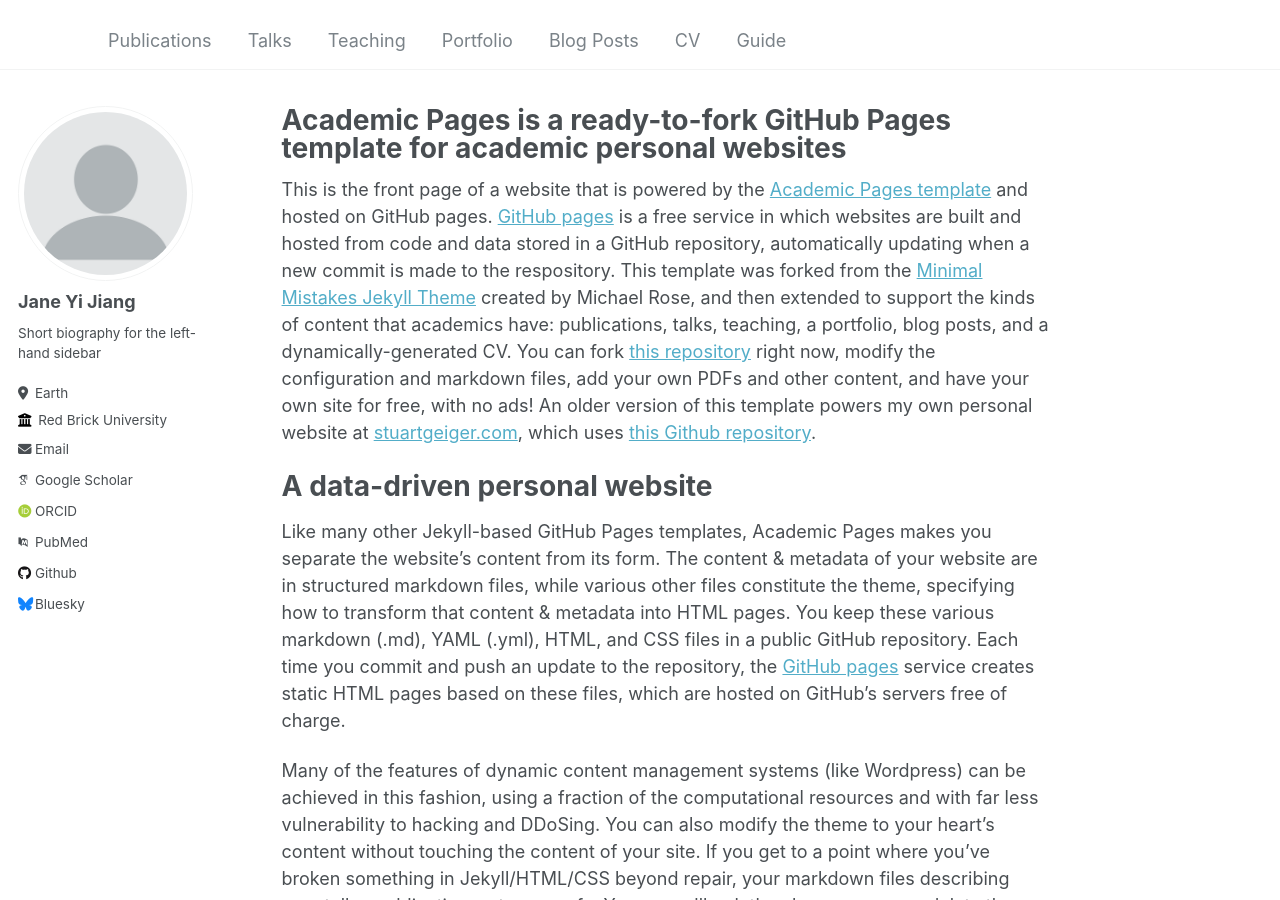
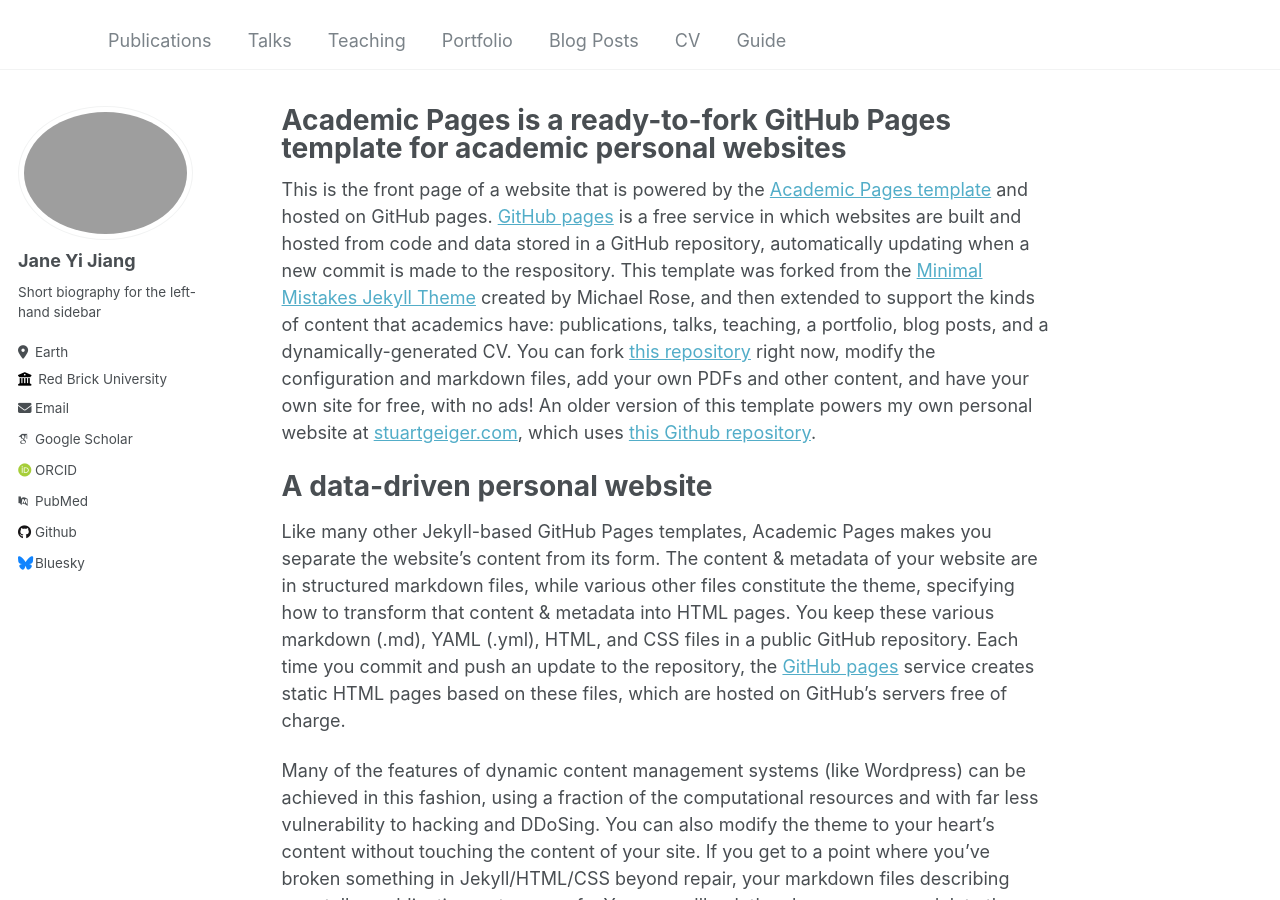
Before and after one commit to jiangyijane/jiangyijane.github.io, a Jekyll site: the page built from _pages/about.md, in a window 1280 px wide and 900 px high. Built offline with Jekyll 4.4.1, drawn with Linux system fonts in a browser that asks for light colours; some web fonts are replaced.

Commit message:
Update _config.yml

```diff
--- a/_config.yml
+++ b/_config.yml
@@ -21,7 +21,7 @@ repository               : "jiangyijane/jiangyijane.github.io"
 #               Additional customization can be done by editing /_includes/author-profile.html
 author:
   # Biographic information
-  avatar           : "profile.png"
+  avatar           : "profile_photo_2024_2_cut.JPG"
   name             : "Jane Yi Jiang"
   pronouns         : # example: "she/her"
   bio              : "Short biography for the left-hand sidebar"
```
